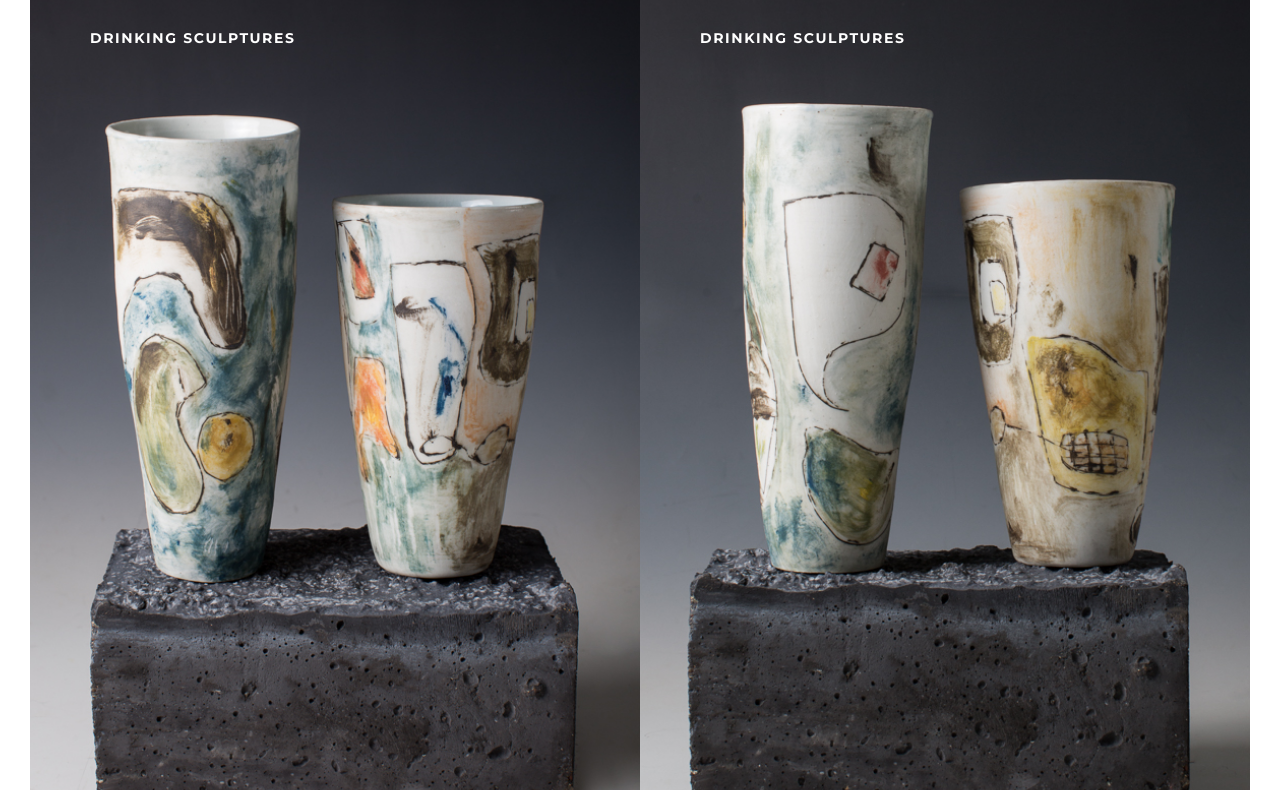
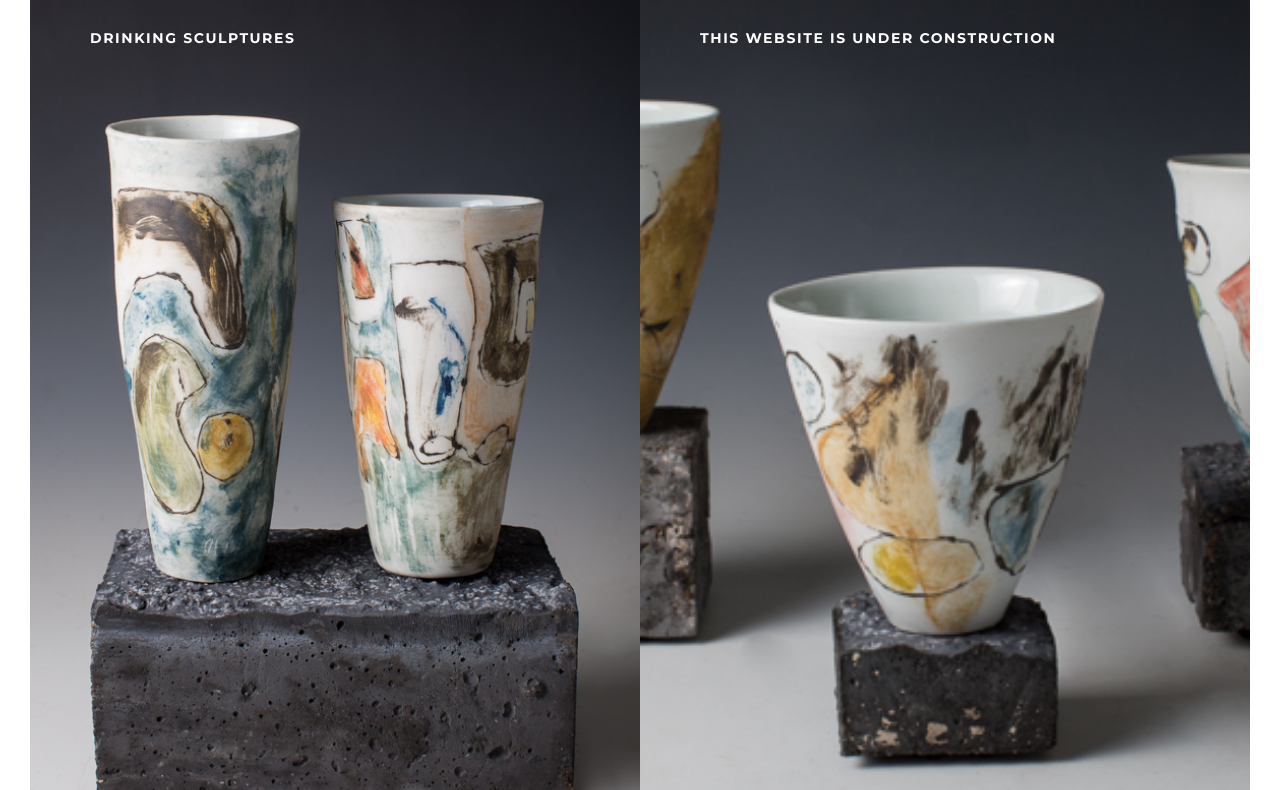
Before and after one commit to tosca/MarjorieNichols, a plain HTML site: page MarjorieNicholsPottery.html in a window 1280 px wide. Shown: the part 140-930 px from the top of the page. Drawn offline with nearby package versions, Linux system fonts and the light colour scheme; a web font is replaced by a local one.

Commit message:
under construction

```diff
--- a/MarjorieNicholsPottery.html
+++ b/MarjorieNicholsPottery.html
@@ -58,10 +58,10 @@
                 </div>
                 <div class="item wh-50 height-lg scale-hover civic">
                     <div class="project-item">
-                        <div class="bg" style="background-image:url(img/CT3A9228-Edit.jpg)"></div>
+                        <div class="bg" style="background-image:url(img/CT3A9263-Edit.jpg)"></div>
                         <div class="layer-bg-3"></div>
                         <div class="project-title">
-                            <div class="sub-title">Drinking Sculptures</div>
+                            <div class="sub-title">This website is under construction</div>
                         </div>
                     </div>
                 </div>
```
